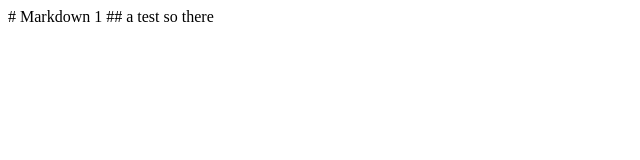
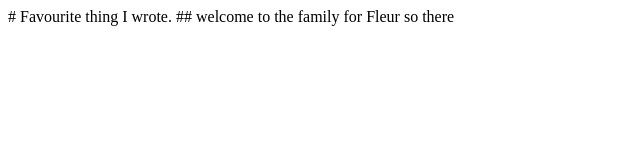
Before and after one commit to sairasnh/UX220-Lab-1, a plain HTML site: page index.html in a window 1280 px wide. Shown: the whole page, without its empty margins (0-640 px from the left). Drawn offline with Linux system fonts and the light colour scheme.

Commit message:
favourite thing I wrote

```diff
--- a/index.html
+++ b/index.html
@@ -5,8 +5,8 @@
     </head>
     <body>
         <data-markdown>
-# Markdown 1
-## a test
+# Favourite thing I wrote.
+## welcome to the family for Fleur
 so there
         </data-markdown>
         <script type="module" src="https://rhildred.github.io/data-portfolio/index.js"></script>
```
